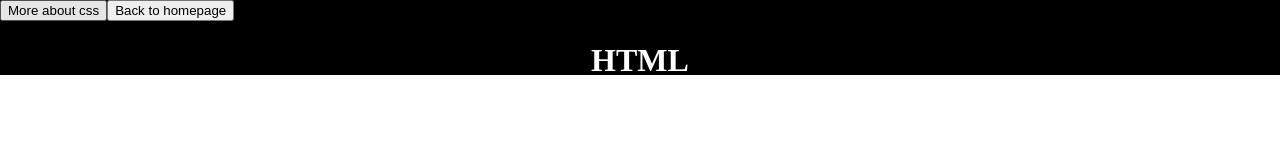
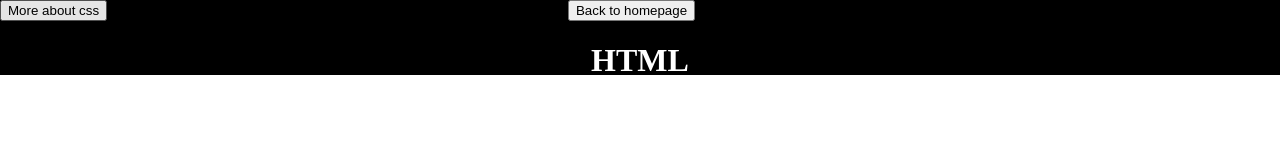
Before and after one commit to akecpookie/html, a plain HTML site: page index.html in a window 1280 px wide. Drawn offline with Linux system fonts and the light colour scheme.

Commit message:
Update index.html

```diff
--- a/index.html
+++ b/index.html
@@ -7,7 +7,7 @@
     <title>Html</title>
 </head>
 <body>
-    <div class="black"><button>More about css</button><a href="https://akecpookie.github.io/coding/"><button>Back to homepage</button></a><h1 class="htmlText">HTML</h1></div>
+    <div class="black"><button>More about css</button><a href="https://akecpookie.github.io/coding/"><button class="homebutt">Back to homepage</button></a><h1 class="htmlText">HTML</h1></div>
     <p class="blackText"></p>html is an abrevation for hyper text markup language. html is the structure of websites, all websites have to have this to work</p>
 </body>
 </html>
```
